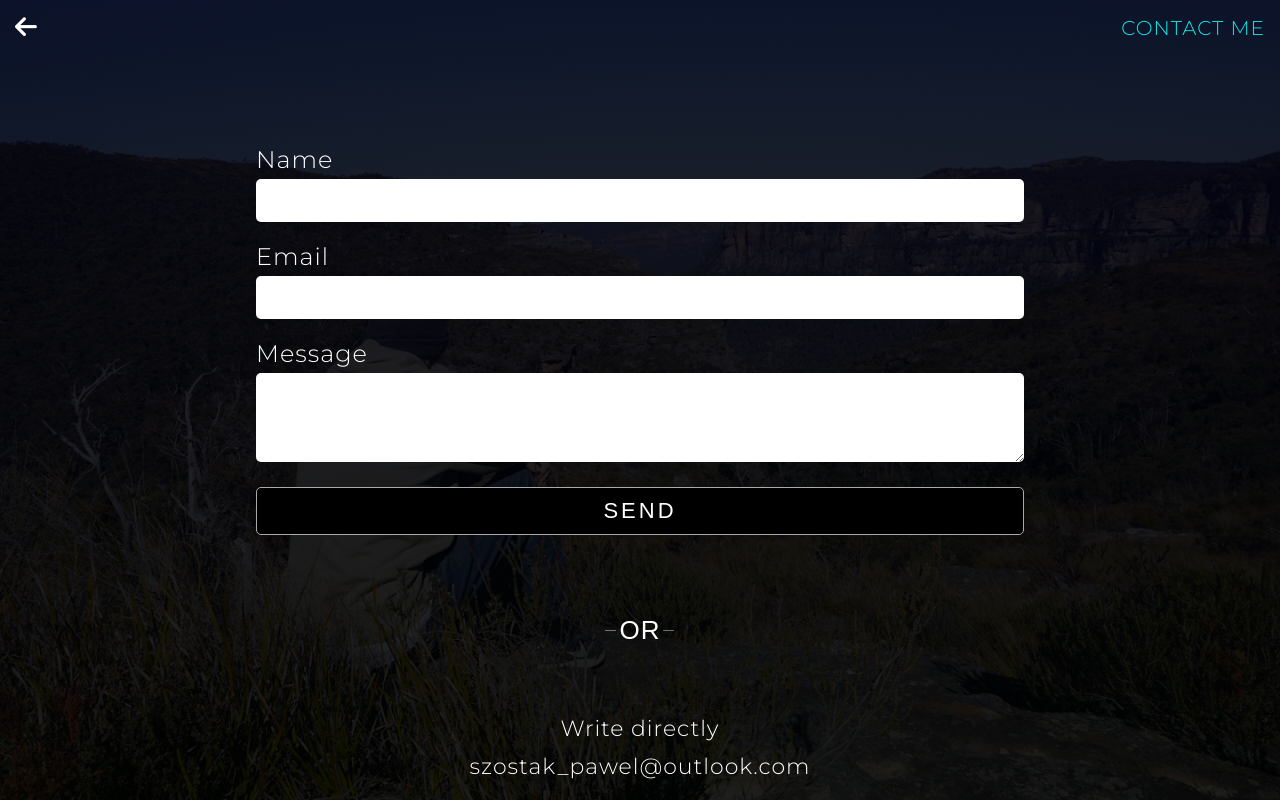
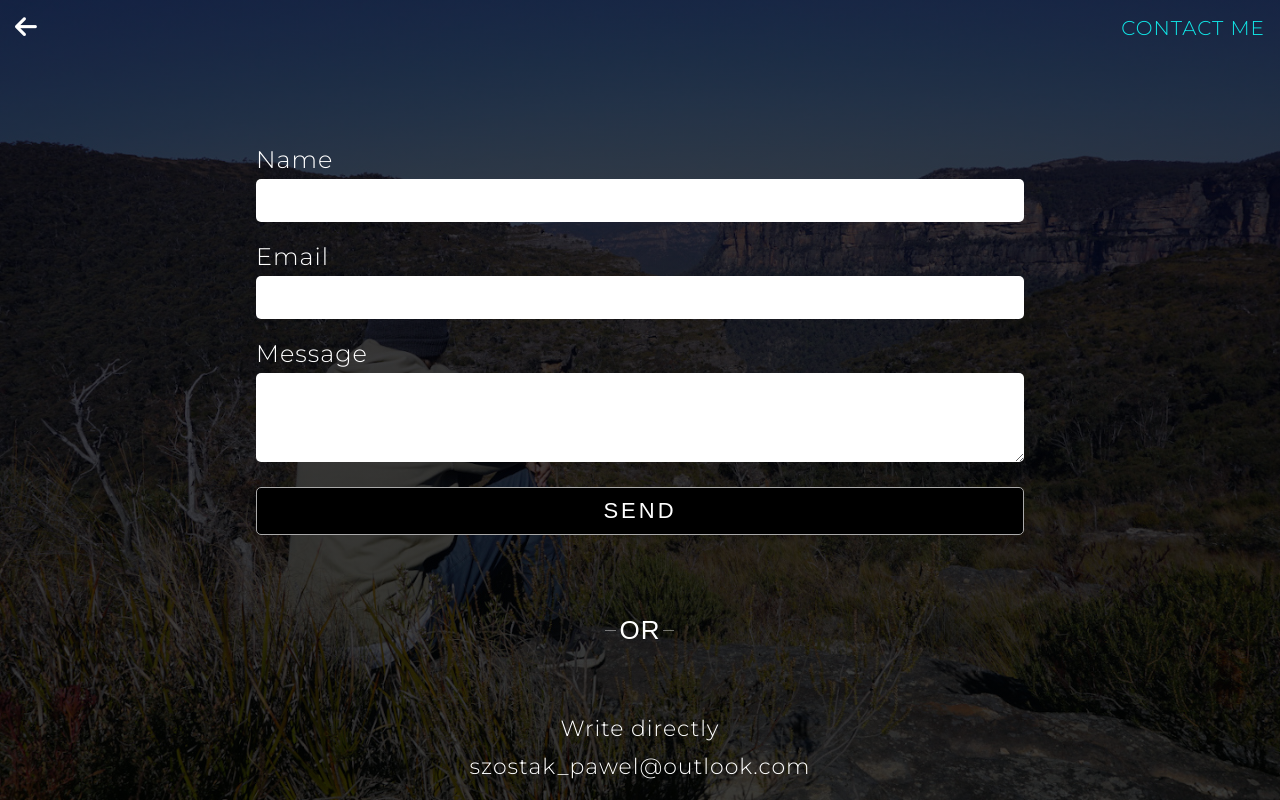
Before and after one commit to navasti/portfolio-react, a React (Create React App) app: page /contact in a window 1280 px wide. Built offline with nearby package versions, Linux system fonts and the light colour scheme; the HTML template or start-up script is replaced by a standard one.

Commit message:
Changed background opacity

```diff
--- a/src/App.css
+++ b/src/App.css
@@ -19,7 +19,7 @@ html{
     flex-direction: column;
     justify-content: space-between;
     position: relative;
-    background: linear-gradient(to bottom, rgba(1, 1, 14, 0.87)0%, rgba(0, 2, 0, 0.87)),
+    background: linear-gradient(to bottom, rgba(1, 1, 14, 0.75)0%, rgba(0, 2, 0, 0.75)),
     url('./images/bgc.JPG') no-repeat;
     background-size: cover;
     background-position: center;
```
